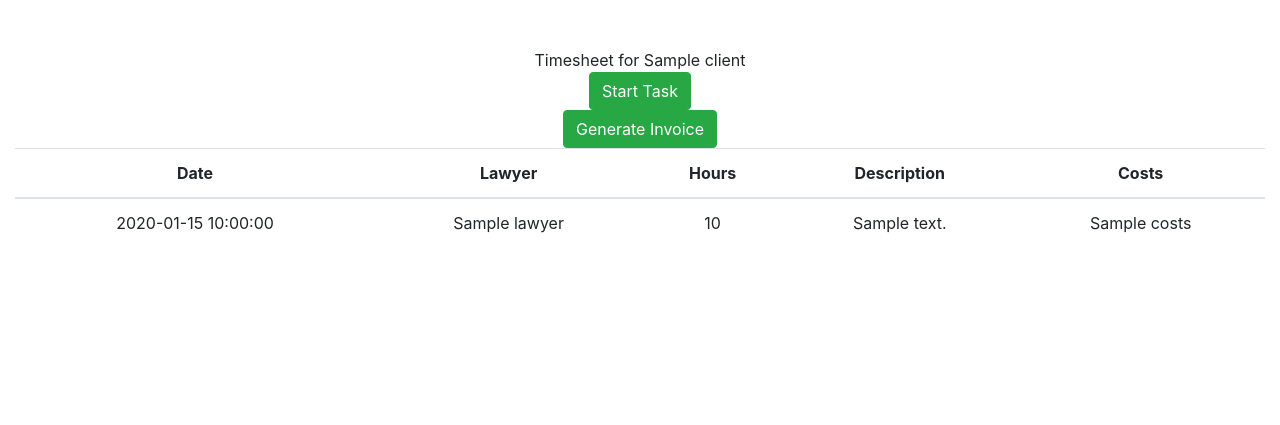
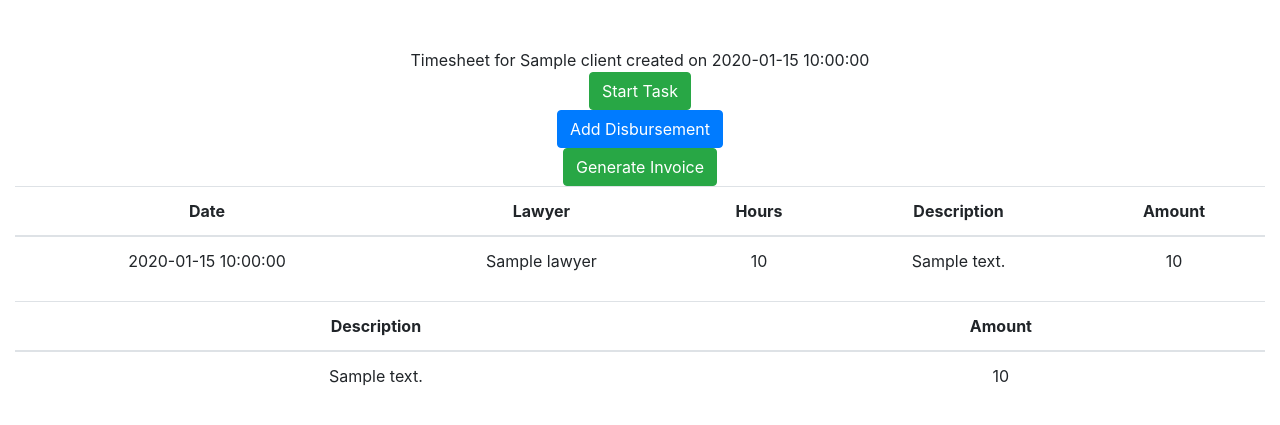
Before and after one commit to laurenlim2112/SMU-Hackathon, a Flask app: template templates/timesheet.html in a window 1280 px wide. Shown: the part 66-491 px from the top of the page. Run offline with Flask 3, Linux system fonts and the light colour scheme; the template is opened without the code that fills it: most values are stand-ins (such as "Sample title", 1, 10 or a date in 2020).

Commit message:
Permissions system and disbursement functionality

```diff
--- a/app.py
+++ b/app.py
@@ -140,37 +140,43 @@ def client(id):
     connection = sqlite3.connect("database.db")
     connection.row_factory = sqlite3.Row
     cursor = connection.cursor()
-    client_info = cursor.execute("SELECT * FROM clients WHERE id = ?", [id]).fetchone()
-    client = {}
-    client["name"] = client_info["name"]
-    client["id"] = client_info["id"]
-    client["email"] = client_info["email"]
-    in_progress_rows = cursor.execute("SELECT * FROM timesheets WHERE client_id = ? AND status = 1", [client_info["id"]]).fetchall()
-    in_progress_timesheets = []
-    for row in in_progress_rows:
-        in_progress_timesheet = {}
-        in_progress_timesheet["id"] = row["id"]
-        in_progress_timesheet["created"] = row["created"]
-        in_progress_timesheets.append(in_progress_timesheet)
-    payment_pending_rows = cursor.execute("SELECT * FROM timesheets WHERE client_id = ? AND status = 1", [client_info["id"]]).fetchall()
-    payment_pending_timesheets = []
-    for row in payment_pending_rows:
-        payment_pending_timesheet = {}
-        payment_pending_timesheet["id"] = row["id"]
-        payment_pending_timesheet["created"] = row["created"]
-        payment_pending_timesheets.append(payment_pending_timesheet)
-    payment_received_rows = cursor.execute("SELECT * FROM timesheets WHERE client_id = ? AND status = 1", [client_info["id"]]).fetchall()
-    payment_received_timesheets = []
-    for row in payment_received_rows:
-        payment_received_timesheet = {}
-        payment_received_timesheet["id"] = row["id"]
-        payment_received_timesheet["created"] = row["created"]
-        payment_received_timesheets.append(payment_received_timesheet)
-    connection.close()
-    return render_template("client.html", client=client,
-                           in_progress_timesheets=in_progress_timesheets,
-                           payment_pending_timesheets=payment_pending_timesheets,
-                           payment_received_timesheets=payment_received_timesheets)
+    user_id = session["user_id"]
+    rel = cursor.execute("SELECT * FROM users_clients WHERE user_id = ? AND client_id = ?", [user_id, id]).fetchall()
+    if len(rel) != 0:
+        client_info = cursor.execute("SELECT * FROM clients WHERE id = ?", [id]).fetchone()
+        client = {}
+        client["name"] = client_info["name"]
+        client["id"] = client_info["id"]
+        client["email"] = client_info["email"]
+        in_progress_rows = cursor.execute("SELECT * FROM timesheets WHERE client_id = ? AND status = 1", [client_info["id"]]).fetchall()
+        in_progress_timesheets = []
+        for row in in_progress_rows:
+            in_progress_timesheet = {}
+            in_progress_timesheet["id"] = row["id"]
+            in_progress_timesheet["created"] = row["created"]
+            in_progress_timesheets.append(in_progress_timesheet)
+        payment_pending_rows = cursor.execute("SELECT * FROM timesheets WHERE client_id = ? AND status = 2", [client_info["id"]]).fetchall()
+        payment_pending_timesheets = []
+        for row in payment_pending_rows:
+            payment_pending_timesheet = {}
+            payment_pending_timesheet["id"] = row["id"]
+            payment_pending_timesheet["created"] = row["created"]
+            payment_pending_timesheets.append(payment_pending_timesheet)
+        payment_received_rows = cursor.execute("SELECT * FROM timesheets WHERE client_id = ? AND status = 3", [client_info["id"]]).fetchall()
+        payment_received_timesheets = []
+        for row in payment_received_rows:
+            payment_received_timesheet = {}
+            payment_received_timesheet["id"] = row["id"]
+            payment_received_timesheet["created"] = row["created"]
+            payment_received_timesheets.append(payment_received_timesheet)
+        connection.close()
+        return render_template("client.html", client=client,
+                            in_progress_timesheets=in_progress_timesheets,
+                            payment_pending_timesheets=payment_pending_timesheets,
+                            payment_received_timesheets=payment_received_timesheets)
+    else:
+        flash("You are not authorised to view this client's timesheets!")
+        return redirect(url_for("home"))
 
 @app.route("/timesheets/<id>", methods=["GET"])
 @login_required
@@ -180,68 +186,125 @@ def timesheet(id):
     cursor = connection.cursor()
     timesheet = cursor.execute("SELECT * FROM timesheets WHERE id = ?", [id]).fetchone()
     client_id = timesheet["client_id"]
-    client = cursor.execute("SELECT * FROM clients WHERE id = ?", [client_id]).fetchone()
-    rows = cursor.execute("SELECT * FROM tasks WHERE timesheet_id = ?", [id]).fetchall()
-    tasks = []
-    for row in rows:
-        task = {}
-        lawyer_info = cursor.execute("SELECT * FROM users WHERE id = ?", [row["user_id"]]).fetchone()
-        task["lawyer"] = lawyer_info["name"]
-        task["datetime"] = row["datetime"]
-        task["description"] = row["description"]
-        task["duration"] = row["duration"]
-        task["costs"] = row["costs"]
-        tasks.append(task)
-    connection.close()
-    return render_template("timesheet.html", timesheet=timesheet, client=client, tasks=tasks)
+    user_id = session["user_id"]
+    rel = cursor.execute("SELECT * FROM users_clients WHERE user_id = ? AND client_id = ?", [user_id, client_id]).fetchall()
+    if len(rel) != 0:
+        client = cursor.execute("SELECT * FROM clients WHERE id = ?", [client_id]).fetchone()
+        rows = cursor.execute("SELECT * FROM tasks WHERE timesheet_id = ?", [id]).fetchall()
+        tasks = []
+        for row in rows:
+            task = {}
+            lawyer_info = cursor.execute("SELECT * FROM users WHERE id = ?", [row["user_id"]]).fetchone()
+            task["lawyer"] = lawyer_info["name"]
+            task["datetime"] = row["datetime"]
+            task["description"] = row["description"]
+            task["duration"] = row["duration"]
+            task["amount"] = row["amount"]
+            tasks.append(task)
+        d_rows = cursor.execute("SELECT * FROM disbursements WHERE timesheet_id = ?", [id]).fetchall()
+        disbursements = []
+        for d_row in d_rows:
+            disbursement = {}
+            disbursement["description"] = d_row["description"]
+            disbursement["amount"] = d_row["amount"]
+            disbursements.append(disbursement)
+        connection.close()
+        return render_template("timesheet.html", timesheet=timesheet, client=client, tasks=tasks, disbursements=disbursements)
+    else:
+        flash("You are not authorised to view this timesheet!")
+        return redirect(url_for("home"))
 
 @app.route("/addtask/<id>", methods=["POST"])
 @login_required
 def addtask(id):
-    data = request.get_json()
     user_id = session["user_id"]
     connection = sqlite3.connect("database.db")
     connection.row_factory = sqlite3.Row
     cursor = connection.cursor()
-    date = data["date"]
     client_id = cursor.execute("SELECT * FROM timesheets WHERE id = ?", [id]).fetchone()["client_id"]
-    lawyer_info = cursor.execute("SELECT * FROM users WHERE id = ?", [user_id]).fetchone()
-    hours = round(float(data["hours"]), 1)
-    description = data["description"]
-    costs = hours * lawyer_info["rate"]
-    cursor.execute("INSERT INTO tasks (user_id, client_id, timesheet_id, datetime, duration, description, costs) VALUES (?, ?, ?, ?, ?, ?, ?)",
-                   [user_id, client_id, id, date, hours, description, costs])
-    connection.commit()
-    connection.close()
-    return redirect(url_for("timesheet", id=id))
+    rel = cursor.execute("SELECT * FROM users_clients WHERE user_id = ? AND client_id = ?", [user_id, client_id]).fetchall()
+    if len(rel) != 0:
+        lawyer_info = cursor.execute("SELECT * FROM users WHERE id = ?", [user_id]).fetchone()
+        data = request.get_json()
+        date = data["date"]
+        hours = round(float(data["hours"]), 1)
+        description = data["description"]
+        amount = hours * lawyer_info["rate"]
+        cursor.execute("INSERT INTO tasks (user_id, client_id, timesheet_id, datetime, duration, description, amount) VALUES (?, ?, ?, ?, ?, ?, ?)",
+                    [user_id, client_id, id, date, hours, description, amount])
+        connection.commit()
+        connection.close()
+        return redirect(url_for("timesheet", id=id))
+    else:
+        flash("You are not authorised to add tasks to this timesheet!")
+        return redirect(url_for("home"))
 
 @app.route("/addtimesheet/<id>", methods=["POST"])
 @login_required
 def addtimesheet(id):
+    user_id = session["user_id"]
     connection = sqlite3.connect("database.db")
     connection.row_factory = sqlite3.Row
     cursor = connection.cursor()
-    cursor.execute("INSERT INTO timesheets (client_id, status, created) VALUES (?, ?, ?)",
-                   [id, 1, datetime.datetime.now().strftime("%d-%m-%Y")])
-    connection.commit()
-    connection.close()
-    return redirect(url_for("client", id=id))
+    rel = cursor.execute("SELECT * FROM users_clients WHERE user_id = ? AND client_id = ?", [user_id, id]).fetchall()
+    if len(rel) != 0:
+        cursor.execute("INSERT INTO timesheets (client_id, status, created) VALUES (?, ?, ?)",
+                    [id, 1, datetime.datetime.now().strftime("%d-%m-%Y")])
+        connection.commit()
+        connection.close()
+        return redirect(url_for("client", id=id))
+    else:
+        flash("You are not authorised to add timesheets for this client!")
+        return redirect(url_for("home"))
+
+
+@app.route("/disbursement/<id>", methods=["POST"])
+@login_required
+def disbursement(id):
+    user_id = session["user_id"]
+    connection = sqlite3.connect("database.db")
+    connection.row_factory = sqlite3.Row
+    cursor = connection.cursor()
+    client_id = cursor.execute("SELECT * FROM timesheets WHERE id = ?", [id]).fetchone()["client_id"]
+    rel = cursor.execute("SELECT * FROM users_clients WHERE user_id = ? AND client_id = ?", [user_id, client_id]).fetchall()
+    if len(rel) != 0:
+        description = request.form.get("disbursement")
+        amount = request.form.get("amount")
+        cursor.execute("INSERT INTO disbursements (timesheet_id, description, amount) VALUES (?, ?, ?)", [id, description, amount])
+        connection.commit()
+        connection.close()
+        return redirect(url_for('timesheet', id=id))
+    else:
+        flash("You are not authorised to add disbursements to this invoice!")
+        return redirect(url_for("home"))
 
 @app.route("/export/<id>", methods=["POST"])
 @login_required
 def export(id):
-    filename = request.form.get("filename")
-    file = filename + ".xlsx"
+    user_id = session["user_id"]
     connection = sqlite3.connect("database.db")
     connection.row_factory = sqlite3.Row
     cursor = connection.cursor()
     client_id = cursor.execute("SELECT * FROM timesheets WHERE id = ?", [id]).fetchone()["client_id"]
-    query = "SELECT datetime, duration, description, costs FROM tasks WHERE client_id=:id"
-    pandas.read_sql(query, con=connection, params={"id": client_id}).to_excel(file)
-    connection.close()
-    @app.after_request
-    def after_export(response):
-        if os.path.exists(file):
-            os.remove(file)
-        return response
-    return send_file(file, mimetype='application/vnd.ms-excel')
+    rel = cursor.execute("SELECT * FROM users_clients WHERE user_id = ? AND client_id = ?", [user_id, client_id]).fetchall()
+    if len(rel) != 0:
+        filename = request.form.get("filename")
+        file = filename + ".xlsx"
+        cursor.execute("UPDATE timesheets SET status = 2 WHERE id = ?", [id])
+        timesheet_query = "SELECT datetime, duration, description, amount FROM tasks WHERE client_id=:id"
+        timesheet_dataframe = pandas.read_sql(timesheet_query, con=connection, params={"id": client_id})
+        disbursement_query = "SELECT description, amount FROM disbursements WHERE timesheet_id=:id"
+        disbursement_dataframe = pandas.read_sql(disbursement_query, con=connection, params={"id": id})
+        invoice_dataframe = pandas.concat([timesheet_dataframe, disbursement_dataframe])
+        invoice_dataframe.to_excel(file)
+        connection.commit()
+        connection.close()
+        @app.after_request
+        def after_export(response):
+            if os.path.exists(file):
+                os.remove(file)
+            return response
+        return send_file(file, mimetype='application/vnd.ms-excel')
+    else:
+        flash("You are not authorised to access this invoice!")
+        return redirect(url_for("home"))
--- a/templates/timesheet.html
+++ b/templates/timesheet.html
@@ -10,14 +10,13 @@
 
 {% block main %}
     <div>
-        Timesheet for {{ client["name"] }}
+        Timesheet for {{ client["name"] }} created on {{ timesheet["created"] }}
     </div>
 
     <div id="start-task-view">
         <button type="button" class="btn btn-success" data-bs-toggle="modal" data-bs-target="#startTaskModal">
             Start Task
         </button>
-
         <div class="modal fade" id="startTaskModal" data-bs-backdrop="static" data-bs-keyboard="false" tabindex="-1" aria-labelledby="startTaskModalLabel" aria-hidden="true">
             <div class="modal-dialog">
             <div class="modal-content">
@@ -35,6 +34,31 @@
             </div>
         </div>
     </div>
+
+    <button type="button" class="btn btn-primary" data-bs-toggle="modal" data-bs-target="#addDisbursementModal">
+        Add Disbursement
+    </button>
+    <form action="{{ url_for('disbursement', id=timesheet['id']) }}", method="post">
+        <div class="modal fade" id="addDisbursementModal" data-bs-backdrop="static" data-bs-keyboard="false" tabindex="-1" aria-labelledby="addDisbursementModalLabel" aria-hidden="true">
+            <div class="modal-dialog">
+            <div class="modal-content">
+                <div class="modal-header">
+                    <h5 class="modal-title" id="addDisbursementModalLabel">Add disbursement to invoice for {{ client["name"] }}</h5>
+                </div>
+                <div class="modal-body">
+                    <div class="mb-3">
+                        <input autocomplete="off" autofocus class="form-control mx-auto w-auto" id="disbursement" name="disbursement" placeholder="Disbursement" type="text">
+                        <input autocomplete="off" class="form-control mx-auto w-auto" id="amount" name="amount" placeholder="Amount" type="number" step="0.01">
+                    </div>
+                </div>
+                <div class="modal-footer">
+                    <button type="button" class="btn btn-secondary" data-bs-dismiss="modal">Cancel</button>
+                    <button type="submit" class="btn btn-success" id="confirm-add" data-bs-target="#addDisbursementModal" data-bs-toggle="modal" data-bs-dismiss="modal">Add</button>
+                </div>
+            </div>
+            </div>
+        </div>
+    </form>
 
     <div id="generate-invoice-view">
         <button type="button" class="btn btn-success" data-bs-toggle="modal" data-bs-target="#generateInvoiceModal">
@@ -66,7 +90,6 @@
         <button type="button" class="btn btn-danger" data-bs-toggle="modal" data-bs-target="#endTaskModal">
             End Task
         </button>
-
         <div class="modal fade" id="endTaskModal" data-bs-backdrop="static" data-bs-keyboard="false" tabindex="-1" aria-labelledby="endTaskModalLabel" aria-hidden="true">
             <div class="modal-dialog">
             <div class="modal-content">
@@ -83,7 +106,6 @@
             </div>
             </div>
         </div>
-
         <div class="modal fade" id="submitTaskModal" data-bs-backdrop="static" data-bs-keyboard="false" tabindex="-1" aria-labelledby="endTaskModalLabel" aria-hidden="true">
             <div class="modal-dialog">
             <div class="modal-content">
@@ -110,7 +132,7 @@
                 <th scope="col">Lawyer</th>
                 <th scope="col">Hours</th>
                 <th scope="col">Description</th>
-                <th scope="col">Costs</th>
+                <th scope="col">Amount</th>
             </tr>
         </thead>
         <tbody>
@@ -120,7 +142,24 @@
                     <td>{{ task["lawyer"] }}</td>
                     <td>{{ task["duration"] }}</td>
                     <td>{{ task["description"] }}</td>
-                    <td>{{ task["costs"] }}</td>
+                    <td>{{ task["amount"] }}</td>
+                </tr>
+            {% endfor %}
+        </tbody>
+    </table>
+
+    <table class="table">
+        <thead>
+            <tr>
+                <th scope="col">Description</th>
+                <th scope="col">Amount</th>
+            </tr>
+        </thead>
+        <tbody>
+            {% for disbursement in disbursements %}
+                <tr>
+                    <td>{{ disbursement["description"] }}</td>
+                    <td>{{ disbursement["amount"] }}</td>
                 </tr>
             {% endfor %}
         </tbody>
```
Also changed, not shown: templates/client.html (+14 -2 lines), database.db.
